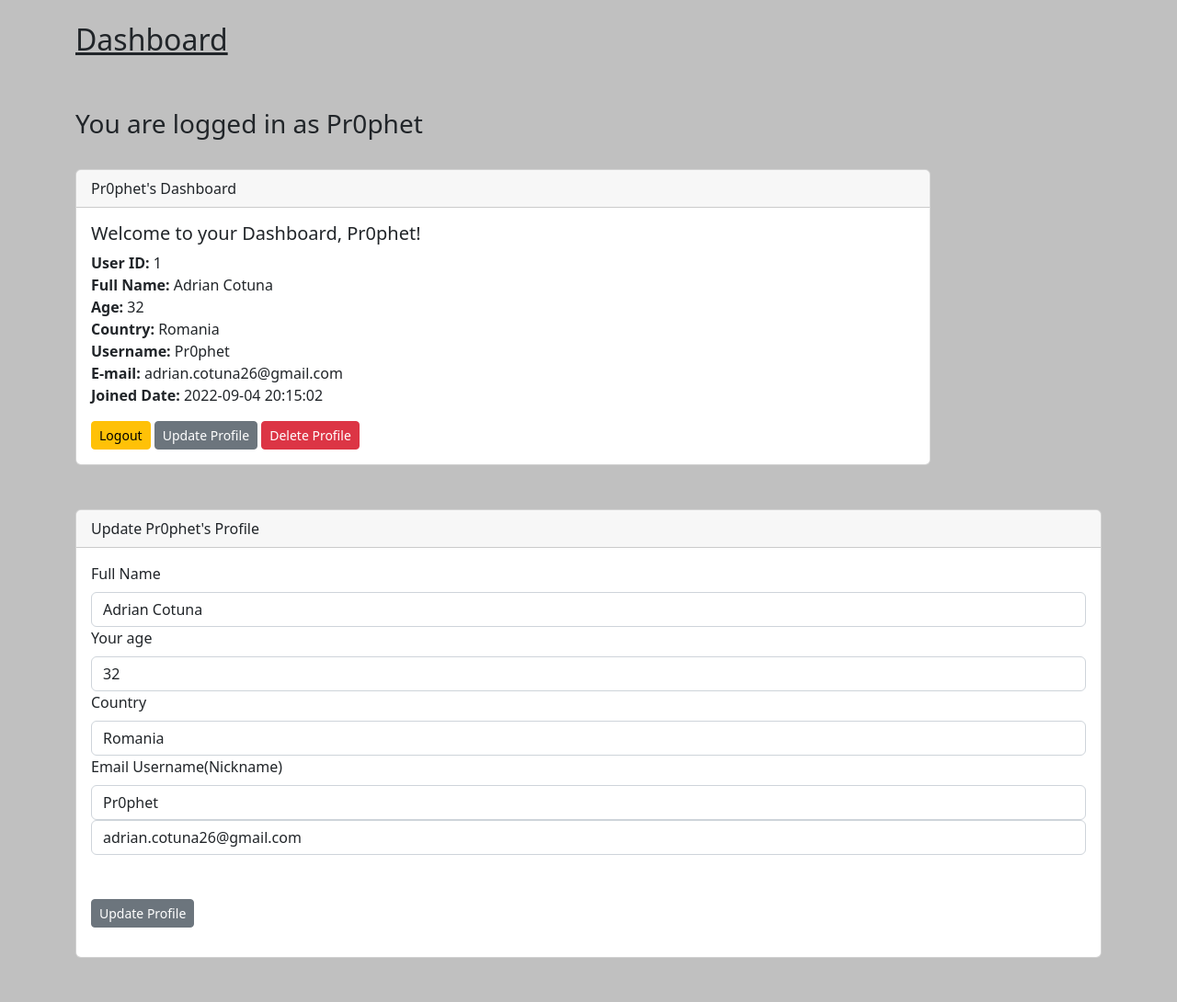
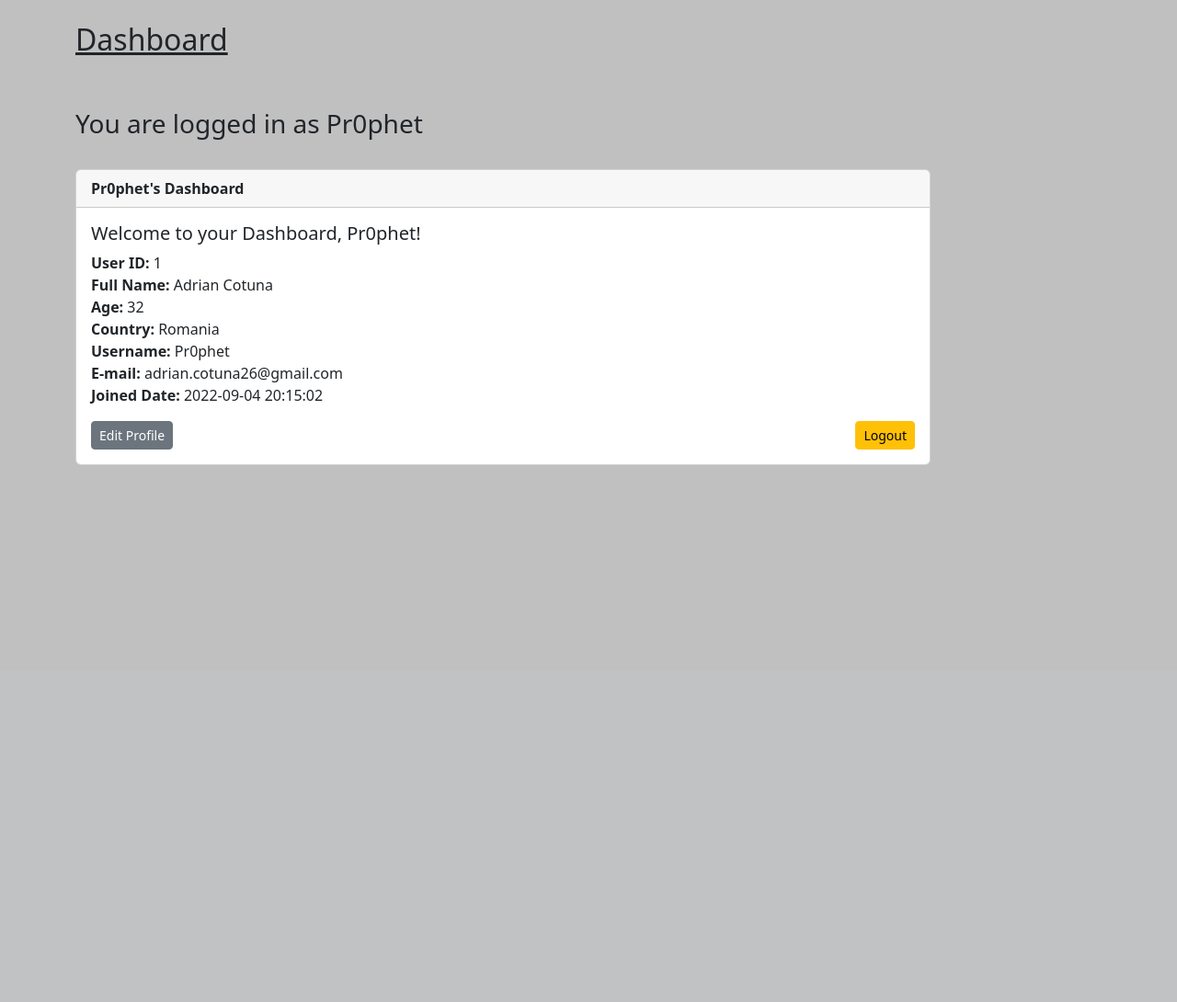
Before and after one commit to xAdrianCx/Market-Online, a Flask app: page /dashboard in a window 1280 px wide. Shown: the part 70-1160 px from the top of the page at 92% size. After the commit the page ends 576 px from the top, so only its background shows below. Run offline with Flask 2, Linux system fonts and the light colour scheme; a user stored in the database is signed in.

Commit message:
Created user update & used delete buttons on user dashboard

```diff
--- a/app.py
+++ b/app.py
@@ -59,14 +59,15 @@ class RegistrationForm(FlaskForm):
 
 
 # Create a UserUpdate form.
-class UserUpdate(FlaskForm):
+class UserEdit(FlaskForm):
     full_name = StringField("Full Name", validators=[InputRequired()])
     age = StringField("Your age", validators=[InputRequired()])
     location = StringField("Country", validators=[InputRequired()])
     username = StringField("Username(Nickname)",
                            validators=[InputRequired(), Length(min=4, max=15)])
     email = StringField("Email", validators=[InputRequired(), Email(message="Invalid E-mail!")])
-    submit = SubmitField("Update Profile")
+    edit = SubmitField("Update Profile")
+    edit = SubmitField("Delete Profile")
 
 
 # Create index route.
@@ -127,7 +128,7 @@ def signup():
 
             db.session.add(new_user)
             db.session.commit()
-            flash(f"User '{form.username.data}' has been successfully created. Got to login page.")
+            flash(f"User '{form.username.data}' has been successfully created. Go to the login page.")
     return render_template("signup.html",
                            form=form)
 
@@ -140,32 +141,88 @@ def load_user(user_id):
 @app.route("/dashboard", methods=["GET", "POST"])
 @login_required
 def dashboard():
-    form = UserUpdate()
+    form = UserEdit()
     id = current_user.id
     to_update = Users.query.get_or_404(id)
     if request.method == "POST":
-        to_update.full_name = request.form["full_name"]
-        to_update.age = request.form["age"]
-        to_update.location = request.form["location"]
-        to_update.username = request.form["username"]
-        to_update.email = request.form["email"]
-        try:
-            db.session.commit()
-            flash("User details updated successfully!")
-            return render_template("dashboard.html",
-                                   current_user=current_user,
-                                   to_update=to_update,
-                                   form=form)
-        except:
-            flash("Oops! Seems there was an error! Try again!")
-            return render_template("dashboard.html",
-                                   current_user=current_user,
-                                   to_update=to_update,
-                                   form=form)
+        if request.form["edit"] == "Update Profile":
+            to_update.full_name = request.form["full_name"]
+            to_update.age = request.form["age"]
+            to_update.location = request.form["location"]
+            to_update.username = request.form["username"]
+            to_update.email = request.form["email"]
+            try:
+                db.session.commit()
+                flash("User profile updated successfully!")
+                return render_template("dashboard.html",
+                                       current_user=current_user,
+                                       to_update=to_update,
+                                       form=form)
+            except:
+                flash("Oops! Something went wrong! Try again!")
+                return render_template("dashboard.html",
+                                       current_user=current_user,
+                                       to_update=to_update,
+                                       form=form)
+        if request.form["edit"] == "Delete Profile":
+            try:
+                db.session.delete(to_update)
+                db.session.commit()
+                return redirect(url_for("index"))
+            except:
+                flash("Oops! Something went wrong. Try again.")
     return render_template("dashboard.html",
                            current_user=current_user,
                            to_update=to_update,
                            form=form)
+
+
+@app.route("/admin_user_edit/<int:id>", methods = ["GET", "POST"])
+@login_required
+def admin_user_edit(id):
+    form = UserEdit()
+    all_users = Users.query.order_by(Users.date_added)
+    to_update = Users.query.get_or_404(id)
+    if request.method == "POST":
+        if request.form["edit"] == "Update Profile":
+            to_update.full_name = request.form["full_name"]
+            to_update.age = request.form["age"]
+            to_update.location = request.form["location"]
+            to_update.username = request.form["username"]
+            to_update.email = request.form["email"]
+            try:
+                db.session.commit()
+                flash("User profile updated successfully!")
+                return render_template("admin_user_edit.html",
+                                       current_user=current_user,
+                                       to_update=to_update,
+                                       all_users=all_users,
+                                       id=id,
+                                       form=form)
+            except:
+                flash("Oops! Something went wrong! Try again!")
+                return render_template("admin_user_edit.html",
+                                       current_user=current_user,
+                                       to_update=to_update,
+                                       all_users=all_users,
+                                       id=id,
+                                       form=form)
+        if request.form["edit"] == "Delete Profile":
+            try:
+                db.session.delete(to_update)
+                db.session.commit()
+                return redirect(url_for("admin"))
+            except:
+                flash("Oops! Something went wrong. Try again.")
+    return render_template("admin_user_edit.html",
+                           current_user=current_user,
+                           to_update=to_update,
+                           all_users=all_users,
+                           id=id,
+                           form=form)
+
+
+
 
 @app.route("/logout")
 @login_required
--- a/static/css/style.css
+++ b/static/css/style.css
@@ -5,3 +5,7 @@ h1 {
 body {
     background: silver;
 }
+
+.btn-right {
+    float: right;
+}
--- a/templates/admin.html
+++ b/templates/admin.html
@@ -22,7 +22,7 @@
         <tbody>
             <tr>
                 <td>{{ user.id }}.</td>
-                <td>{{ user.full_name}}</td>
+                <td><a href="{{ url_for('admin_user_edit', id=user.id) }}">{{ user.full_name}}</a></td>
                 <td>{{ user.age}}</td>
                 <td>{{ user.location}}</td>
                 <td>{{ user.username}}</td>
--- a/templates/dashboard.html
+++ b/templates/dashboard.html
@@ -16,7 +16,7 @@
 
 <div class="card">
   <div class="card-header">
-    {{ current_user.username }}'s Dashboard
+      <strong>{{ current_user.username }}'s Dashboard</strong>
 
 </div>
   <div class="card-body">
@@ -28,16 +28,16 @@
                         <strong>Username: </strong>{{ current_user.username}}<br/>
                         <strong>E-mail: </strong>{{ current_user.email}}<br/>
                         <strong>Joined Date: </strong>{{ current_user.date_added}}<br/></p>
-    <a href="{{ url_for('logout') }}" class="btn btn-warning btn-sm">Logout</a>
-    <a href="{{ url_for('dashboard') }}" class="btn btn-secondary btn-sm">Update Profile</a>
-    <a href="#" class="btn btn-danger btn-sm">Delete Profile</a>
+      <button type="button" class="btn btn-original btn-secondary btn-sm" data-bs-toggle="collapse" data-bs-target="#Edit">Edit Profile</button>
+    <a href="{{ url_for('logout') }}" class="btn btn-right btn-warning btn-sm">Logout</a>
   </div>
 </div>
 </div>
 <br/><br/>
+<div id="Edit" class="collapse">
 <div class="card">
   <div class="card-header">
-   Update {{ current_user.username }}'s Profile
+      <strong>Update {{ current_user.username }}'s Profile</strong>
 
 </div>
     <div class="card-body">
@@ -50,14 +50,16 @@
             {{ form.age(class="form-control", value=to_update.age) }}
             {{ form.location.label(class="form-label") }}
             {{ form.location(class="form-control", value=to_update.location) }}
-            {{ form.email.label(class="form-label") }}
             {{ form.username.label(class="form-label") }}
             {{ form.username(class="form-control", value=to_update.username) }}
+            {{ form.email.label(class="form-label") }}
             {{ form.email(class="form-control", value=to_update.email) }}
             <br/><br/>
-            {{ form.submit( class="btn btn-sm btn-secondary") }}
+            {{ form.edit(class="btn btn-sm btn-secondary", value="Update Profile") }}
+            {{ form.edit(class="btn btn-right btn-sm btn-danger", value="Delete Profile") }}
         </form>
     </div>
 </div>
+</div>
 <br/><br/>
 {% endblock %}
```
Also changed, not shown: database.db.
